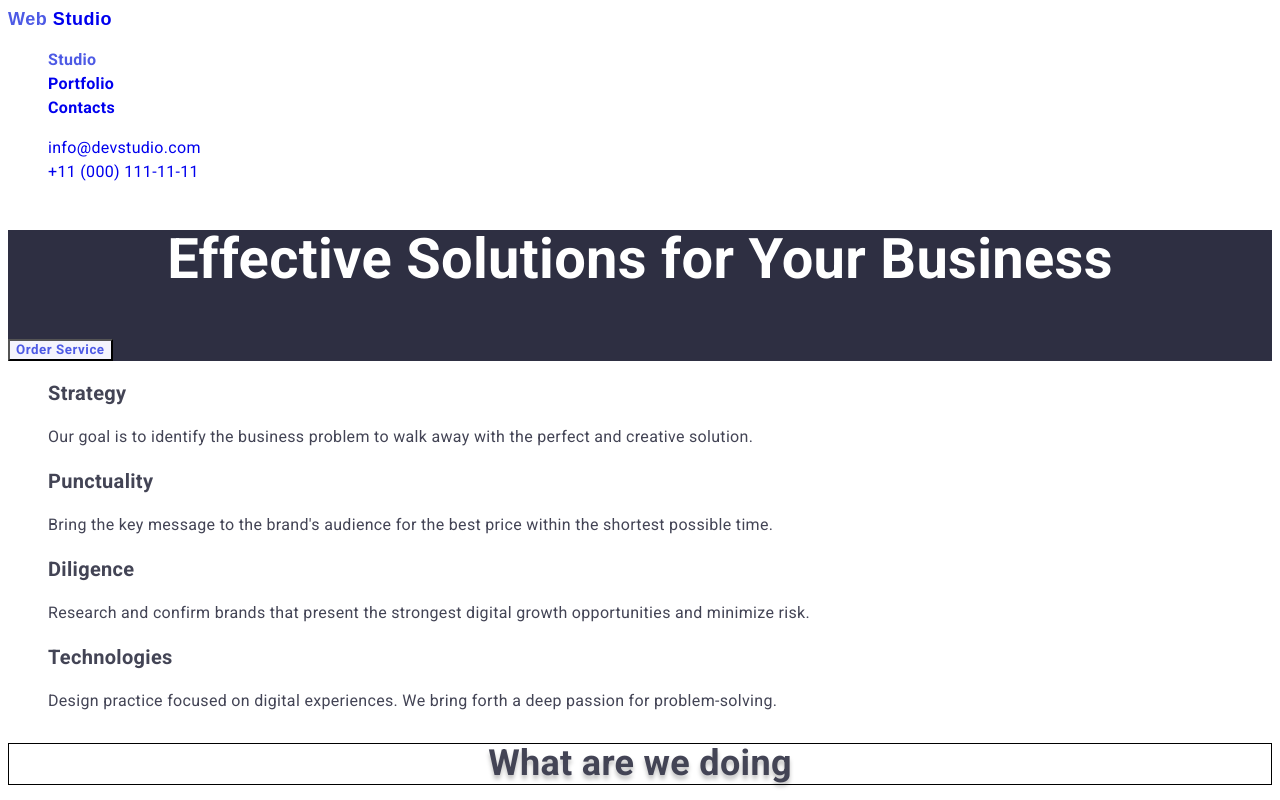
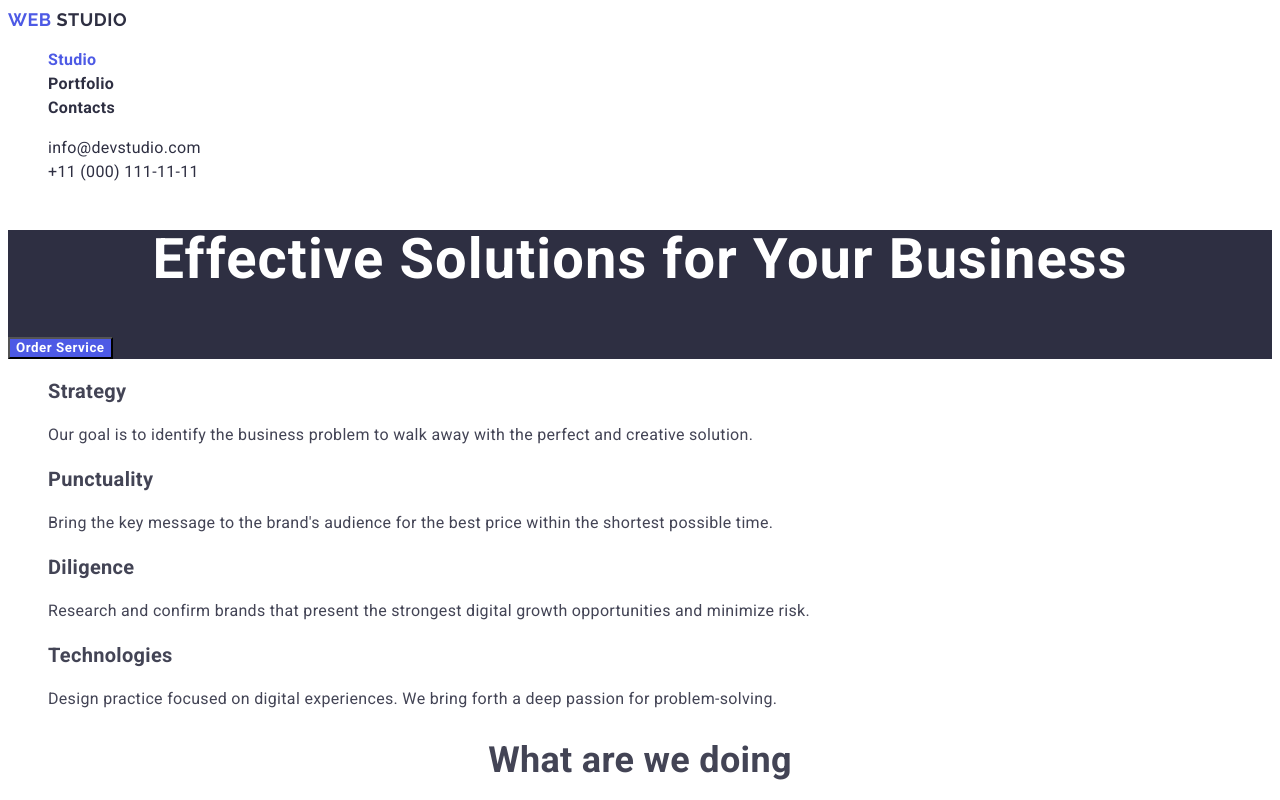
Before and after one commit to SerhiiKuhai/goit-markup-hw-02, a plain HTML site: page index.html in a window 1280 px wide. Shown: the top 800 px of the page. Drawn offline with Linux system fonts and the light colour scheme.

Commit message:
correction1

```diff
--- a/css/styles.css
+++ b/css/styles.css
@@ -4,11 +4,12 @@
 	--hero-tex-color: #ffffff;
 	--hero-background-color: #2e2f42;
 	--logo-color-text: #4d5ae5;
-	--buttons-color: #f4f4fd;
-	--buttons-text-color: #4d5ae5;
-	--buttons-active-color: #4d5ae5;
-	--buttons-active-text-color: #f4f4fd;
+	--buttons-color: #4d5ae5;
+	--buttons-text-color: #ffffff;
+	--buttons-active-color: #404bbf;
+	--buttons-active-text-color: #ffffff;
 	--footer-text-color: #e7e9fc;
+	--footer-logo-color: #f4f4fd;
 	--footer-background-color: #2e2f42;
 	--background-color: ;
 	--nav-color: #4d5ae5;
@@ -21,7 +22,7 @@ body {
 	color: var(--main-text-color);
 	font-family: var(--main-font);
 	font-size: 16px;
-	line-height: 1.5;
+	background-color: #ffffff;
 	letter-spacing: 0.02em;
 }
 ul {
@@ -32,16 +33,24 @@ a {
 }
 
 /* page-header */
-.nav {
+.nav .link {
 	color: var(--secondary-text-color);
-	font-weight: 600;
+	font-weight: 700;
+	line-height: 1.5;
 }
+.contacts .link {
+	color: var(--secondary-text-color);
+	line-height: 1.5;
+}
+
 .logo {
-	font-family: Releway, sans-serif;
-	font-weight: 800;
+	font-family: Raleway, sans-serif;
+	color: var(--secondary-text-color);
+	font-weight: 700;
 	font-size: 18px;
 	line-height: 1.33;
 	letter-spacing: 0.03em;
+	text-transform: uppercase;
 }
 .logo-icon {
 	color: var(--logo-color-text);
@@ -60,20 +69,22 @@ a {
 }
 .hero-title {
 	color: var(--hero-tex-color);
-	font-weight: 600;
+	font-weight: 700;
 	font-size: 56px;
 	line-height: 1.07;
 	text-align: center;
+	letter-spacing: 0.02em;
 }
 .button {
 	font-family: inherit;
 	color: var(--buttons-text-color);
 	background-color: var(--buttons-color);
-	font-weight: 600;
+	font-weight: 700;
 	text-align: center;
 	align-items: center;
 	letter-spacing: 0.04em;
 	cursor: pointer;
+	line-height: 1.5;
 }
 .btn {
 	line-height: 1.19;
@@ -98,23 +109,31 @@ a {
 	clip: rect(0 0 0 0);
 	overflow: hidden;
 }
+
+.text {
+	line-height: 1.5;
+}
 .title {
-	font-weight: 600;
+	font-weight: 700;
 	font-size: 20px;
 	line-height: 1.2;
 }
 .work-title,
 .employee-title {
-	font-weight: 600;
+	font-weight: 700;
 	font-size: 36px;
 	line-height: 1.11;
 	text-align: center;
 }
-.work-title {
-	border: 1px solid #000000;
-	text-shadow: 0px 4px 4px rgba(0, 0, 0, 0.25);
+.employee {
+	background-color: #f4f4fd;
 }
 .footer {
-	color: var(--footer-text-color);
 	background-color: var(--footer-background-color);
 }
+.footer .logo {
+	color: var(--footer-logo-color);
+}
+.footer .text {
+	color: var(--footer-text-color);
+}
--- a/index.html
+++ b/index.html
@@ -26,7 +26,7 @@
 					<li><a class="link" href="./index.html">Contacts</a></li>
 				</ul>
 			</nav>
-			<ul class="contaccts">
+			<ul class="contacts">
 				<li><a class="link" href="mailto:info@devstudio.com">info@devstudio.com</a></li>
 				<li><a class="link" href="tel:+11(000)111-11-11">+11 (000) 111-11-11</a></li>
 			</ul>
@@ -103,7 +103,7 @@
 					</li>
 
 					<li>
-						<img src="./images/section3img1.jpg" alt="Daniel Wilson" width="264" height="260" />
+						<img src="./images/section3img4.jpg" alt="Daniel Wilson" width="264" height="260" />
 						<h3 class="title">Daniel Wilson</h3>
 						<p class="text">UI Designer</p>
 					</li>
```
Also changed, not shown: portfolio.html (+2 -7 lines).
